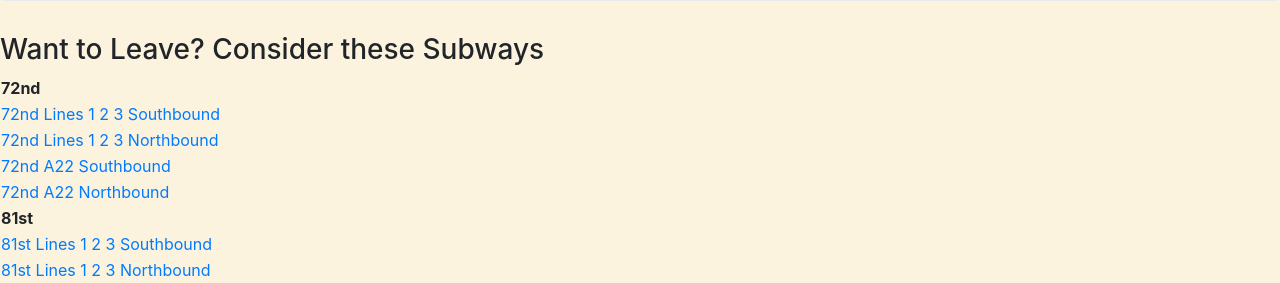
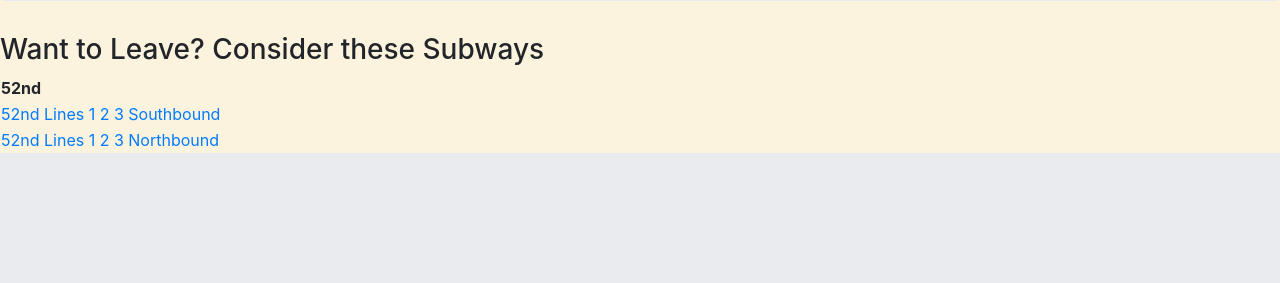
Before and after one commit to noyah81/cougars, a Flask app: page /time in a window 1280 px wide. Shown: the part 657-940 px from the top of the page. After the commit the page ends 810 px from the top, so only its background shows below. Run offline with Flask 2, Linux system fonts and the light colour scheme.

Commit message:
Updated footers and removed station list for visual clarity

```diff
--- a/templates/base.html
+++ b/templates/base.html
@@ -33,16 +33,6 @@
             </li>
 
 
-            <li class="nav-item dropdown">
-                <a class="nav-link dropdown-toggle" href="#" id="navbarDropdown" role="button" data-toggle="dropdown" aria-haspopup="true" aria-expanded="false">
-                    <span>Stations</span></a>
-                <div class="dropdown-menu" aria-labelledby="navbarDropdown">
-                    <a class="dropdown-item" href="#">Main Street Station</a>
-                    <a class="dropdown-item" href="#">Briarwood Station</a>
-                    <a class="dropdown-item" href="#">Times Square-42 S Station</a>
-                    <a class="dropdown-item" href="#">Prince St Station</a>
-                    <a class="dropdown-item" href="#">Wall Street Station</a>
-
 
                 </div>
 
--- a/templates/time.html
+++ b/templates/time.html
@@ -19,37 +19,17 @@
 <footer>
     <h3 style="font:Monaco;"> Want to Leave? Consider these Subways</h3>
     <div>
+
         <table id="customers">
             <tr>
-                <th>72nd</th>
+                <th>52nd</th>
             </tr>
             <tr>
-                <td><a href = "traintime/123S">72nd Lines 1 2 3 Southbound</a></td>
+                <td><a href = "traintime/A21S">52nd Lines 1 2 3 Southbound</a></td>
             </tr>
 
             <tr>
-                <td><a href = "traintime/123N">72nd Lines 1 2 3 Northbound</a></td>
-            </tr>
-
-            <tr>
-                <td><a href = "traintime/A22S">72nd A22 Southbound</a></td>
-            </tr>
-
-            <tr>
-                <td><a href = "traintime/A22N">72nd A22 Northbound</a></td>
-            </tr>
-        </table>
-
-        <table id="customers">
-            <tr>
-                <th>81st</th>
-            </tr>
-            <tr>
-                <td><a href = "traintime/A21S">81st Lines 1 2 3 Southbound</a></td>
-            </tr>
-
-            <tr>
-                <td><a href = "traintime/A21N">81st Lines 1 2 3 Northbound</a></td>
+                <td><a href = "traintime/A21N">52nd Lines 1 2 3 Northbound</a></td>
             </tr>
 
         </table>
```
Also changed, not shown: templates/empire.html (+3 -22 lines), templates/liberty.html (+3 -21 lines), templates/statue.html (+1 -29 lines).
